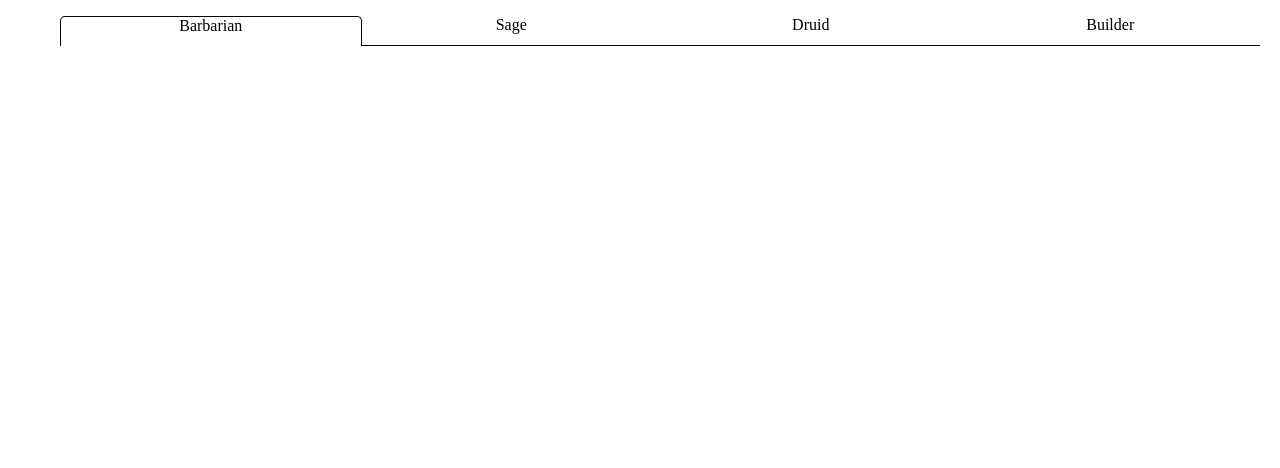
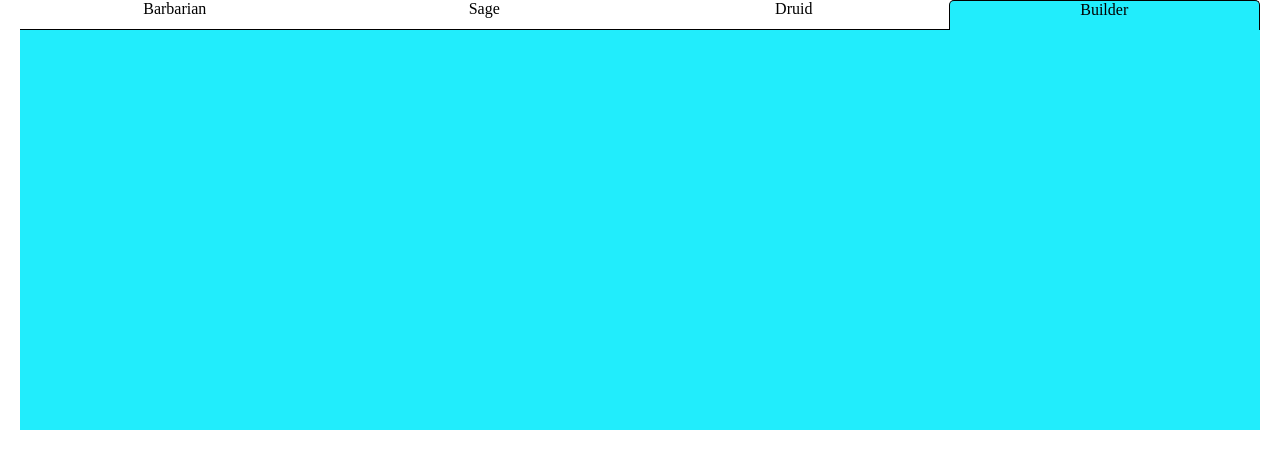
Before and after one commit to greenzombie123/DiceAndCards, a React (Vite) app: page / in a window 1280 px wide. Shown: the top 468 px of the page. Built offline with nearby package versions, Linux system fonts and the light colour scheme.

Commit message:
Create InnerSlider

```diff
--- a/src/App.css
+++ b/src/App.css
@@ -1,9 +1,28 @@
 .cardSlider{
   margin: 0 20px;
+
+  .red{
+    background-color: rgb(255, 42, 42);
+  }
+
+  .blue{
+    background-color: rgb(23, 61, 255);
+  }
+
+  .lightBlue{
+    background-color: rgb(33, 237, 252);
+  }
+
+  .green{
+    background-color: rgb(42, 255, 60);
+  }
 
   .tabs{
     display: flex;
     height: 30px;
+    margin: 0;
+    padding: 0;
+
 
     .tab{
       list-style: none;
@@ -23,4 +42,26 @@
       }
     }
   }
+
+  .sliderContainer{
+    .leftButton, .rightButton{}
+
+    .leftButton{}
+
+    .rightButton{}
+
+    .sliderContainer{
+      display: flex;
+      flex-flow: row nowrap;
+
+      .sliderItem{
+        height: 100px;
+        flex: 1;
+
+        .card{}
+
+        .cardSelector{}
+      }
+    }
+  }
 }
--- a/src/components/CardSlider.tsx
+++ b/src/components/CardSlider.tsx
@@ -1,17 +1,19 @@
 import { useState } from "react";
 import { Card, Deck } from "../Model/Cards";
 import Tabs from "./Tabs";
+import Slider from "./Slider";
 
 
-type SliderPosition = {current:number, max:number}
+export type SliderPosition = {current:number, max:number}
 
 const CardSlider = () => {
     const [cards, useCards] = useState<Card[]>([])
-    const [currentDeck, useCurrentDeck] = useState<Deck>("barbarian")
+    const [currentDeck, useCurrentDeck] = useState<Deck>("builder")
     const [sliderPosition, useSliderPosition] = useState<SliderPosition>({current:0,max:0})
 
   return <div className="cardSlider">
-    <Tabs currentDeck="barbarian"/>
+    <Tabs currentDeck={currentDeck}/>
+    <Slider currentDeck={currentDeck} cards={cards} sliderPosition={sliderPosition}/>
   </div>;
 };
 
--- /dev/null
+++ b/src/components/InnerSlider.tsx
@@ -0,0 +1,24 @@
+import { Card } from "../Model/Cards";
+import { SliderPosition } from "./CardSlider";
+
+interface InnerSliderProps {
+  cards: Card[];
+  sliderPosition: SliderPosition;
+}
+
+const InnerSlider = (props: InnerSliderProps) => {
+  const { cards, sliderPosition } = props;
+
+  return (
+    <div className="sliderContainer">
+      <div className="slider">
+        <div className="sliderItem"></div>
+        <div className="sliderItem"></div>
+        <div className="sliderItem"></div>
+        <div className="sliderItem"></div>
+      </div>
+    </div>
+  );
+};
+
+export default InnerSlider
--- /dev/null
+++ b/src/components/Slider.tsx
@@ -0,0 +1,36 @@
+import { Card, Deck } from "../Model/Cards";
+import { SliderPosition } from "./CardSlider";
+import InnerSlider from "./InnerSlider";
+
+interface SliderProps {
+  currentDeck: Deck;
+  cards: Card[];
+  sliderPosition: SliderPosition;
+}
+
+const Slider = ({ currentDeck, cards, sliderPosition }: SliderProps) => {
+  const backgroundColor =
+    currentDeck === "barbarian"
+      ? "red"
+      : currentDeck === "sage"
+      ? "blue"
+      : currentDeck === "builder"
+      ? "lightBlue"
+      : "green";
+
+
+// Render the arrow buttons based on the inner sliders's position
+  const leftArrow = sliderPosition.current !== 0 && (
+    <button className="leftButton"></button>
+  );
+
+  const rightArrow = (sliderPosition.max !== 0 && sliderPosition.current !== sliderPosition.max) && (
+    <button className="rightButton"></button>
+  );
+
+  return <div className={`${backgroundColor + " sliderContainer"}`}>
+    <InnerSlider cards={cards} sliderPosition={sliderPosition}/>
+  </div>;
+};
+
+export default Slider;
--- a/src/components/Tabs.tsx
+++ b/src/components/Tabs.tsx
@@ -4,14 +4,14 @@ interface TabsProps {
     currentDeck:Deck
 }
 
-type Tab = "current tab" | "tab"
+type Tab = "current tab red" | "current tab blue" | "current tab lightBlue" | "current tab green" |"tab"
 
 const Tabs = ({currentDeck}: TabsProps) => {
 
-    const barbarianTab: Tab = currentDeck === "barbarian" ? "current tab" : "tab"
-    const sageTab: Tab = currentDeck === "sage" ? "current tab" : "tab"
-    const builderTab: Tab = currentDeck === "builder" ? "current tab" : "tab"
-    const druidTab: Tab = currentDeck === "druid" ? "current tab" : "tab"
+    const barbarianTab: Tab = currentDeck === "barbarian" ? "current tab red" : "tab"
+    const sageTab: Tab = currentDeck === "sage" ? "current tab blue" : "tab"
+    const builderTab: Tab = currentDeck === "builder" ? "current tab lightBlue" : "tab"
+    const druidTab: Tab = currentDeck === "druid" ? "current tab green" : "tab"
 
     return <ul className="tabs">
         <li className={barbarianTab}>Barbarian</li>
```
Also changed, not shown: src/components/Card.tsx (added, +11 -0 lines), src/components/CardSelector.tsx (added, +26 -0 lines), src/components/SliderItem.tsx (added, +16 -0 lines).
